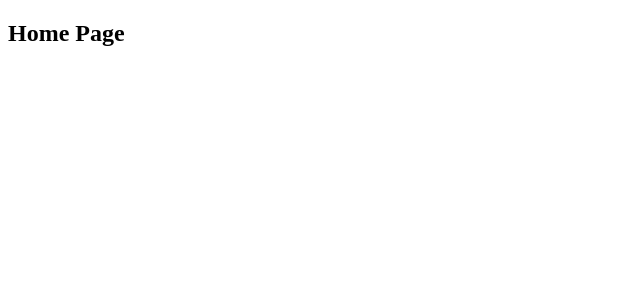
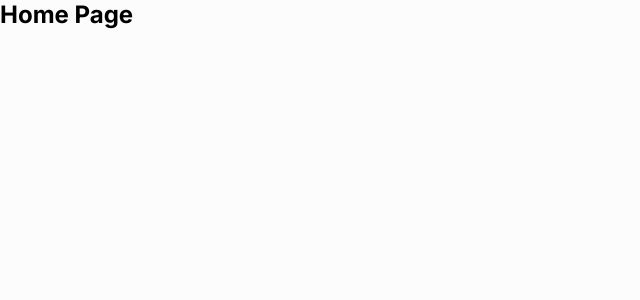
Before and after one commit to gorkemgunay/tesodev-case, a React (Create React App) app: page / in a window 1280 px wide. Shown: the top 300 px of the page, without its empty margins (0-640 px from the left). Built offline with nearby package versions, Linux system fonts and the light colour scheme.

Commit message:
scss setup & color variables

```diff
--- a/package.json
+++ b/package.json
@@ -10,6 +10,7 @@
     "react-dom": "^18.2.0",
     "react-router-dom": "6",
     "react-scripts": "5.0.1",
+    "sass": "^1.54.9",
     "web-vitals": "^2.1.0"
   },
   "scripts": {
--- a/src/index.js
+++ b/src/index.js
@@ -2,6 +2,7 @@ import React from "react";
 import ReactDOM from "react-dom/client";
 import { BrowserRouter } from "react-router-dom";
 import App from "./App";
+import "./styles/index.scss";
 
 const root = ReactDOM.createRoot(document.getElementById("root"));
 root.render(
--- /dev/null
+++ b/src/styles/_base.scss
@@ -0,0 +1,32 @@
+* {
+  margin: 0;
+  padding: 0;
+  box-sizing: border-box;
+}
+
+* {
+  -webkit-font-smoothing: antialiased;
+  -moz-osx-font-smoothing: grayscale;
+}
+
+html,
+body {
+  height: 100%;
+  font-family: "Inter", sans-serif;
+  background-color: $bg-color;
+}
+
+ul,
+li {
+  list-style-type: none;
+}
+
+a {
+  text-decoration: none;
+}
+
+input,
+button {
+  font-size: 100%;
+  font: inherit;
+}
--- /dev/null
+++ b/src/styles/_variables.scss
@@ -0,0 +1,12 @@
+$main-color: #204080;
+$gray-color: #eeeeee;
+$bg-color: #fcfcfc;
+$text-black-color: #090a0a;
+$text-second-black-color: #484848;
+$text-gray-color: #72777a;
+$text-white-color: #ffffff;
+$button-hover-color: #4f75c2;
+$input-placeholder-color: #646464;
+$label-text-color: #686868;
+$error-text-color: #ff0000;
+$error-pink-color: #ff4e78;
--- /dev/null
+++ b/src/styles/index.scss
@@ -0,0 +1,3 @@
+@import url("https://fonts.googleapis.com/css2?family=Inter:wght@400;700&display=swap");
+@import "variables";
+@import "base";
```
